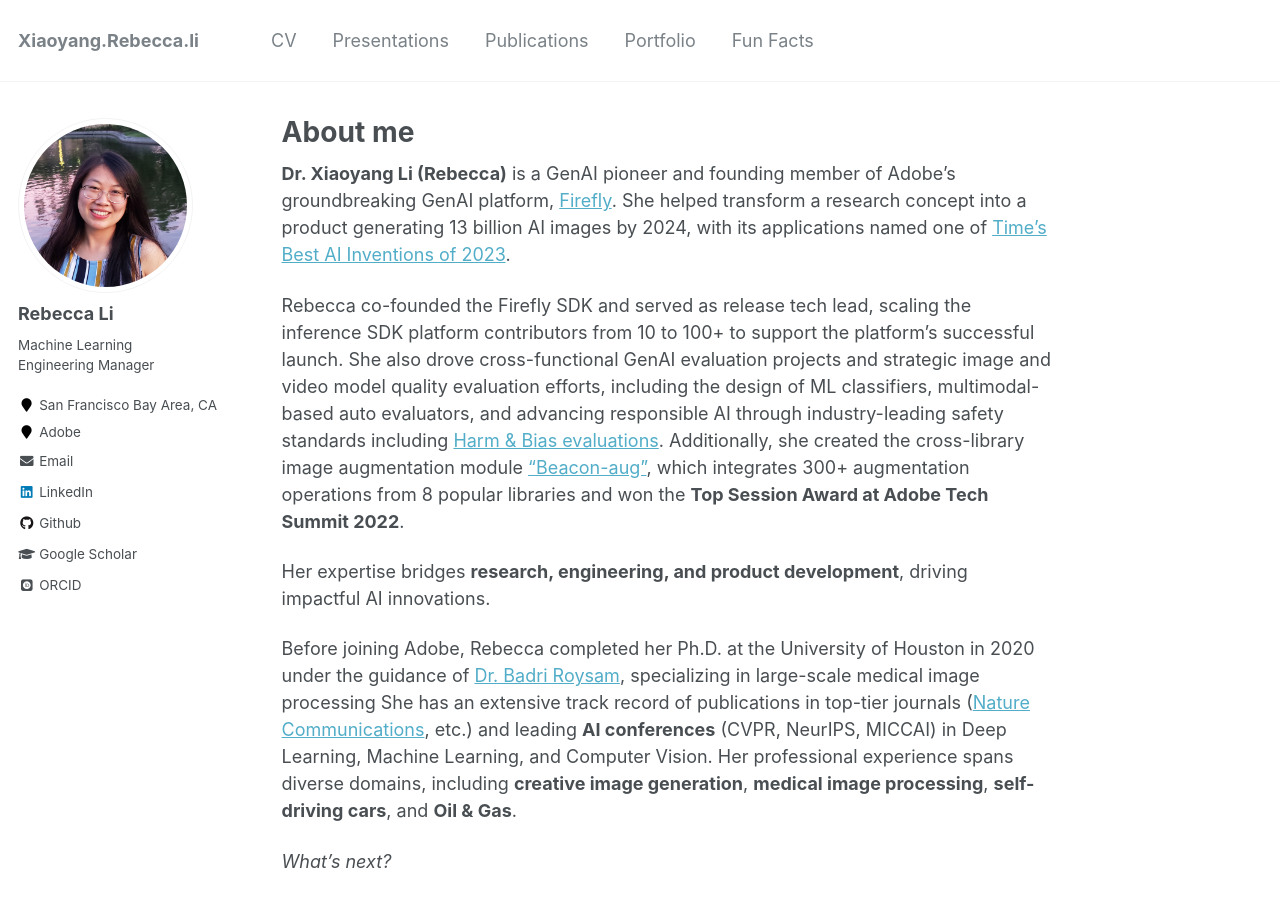
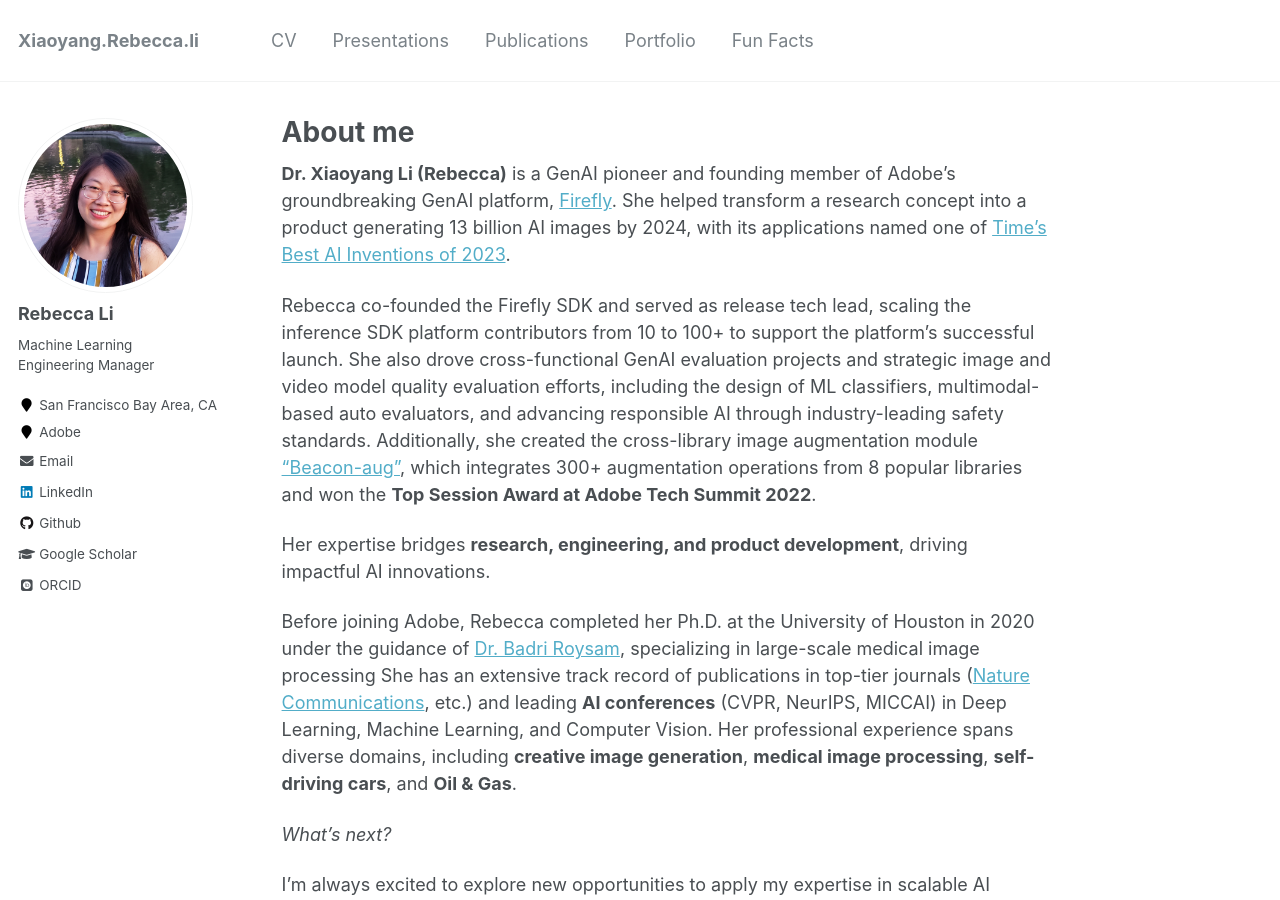
Before and after one commit to Xiaoyang-Rebecca/xiaoyang-rebecca.github.io, a Jekyll site: the page built from _pages/about.md, in a window 1280 px wide and 900 px high. Built offline with Jekyll 4.4.1, drawn with Linux system fonts in a browser that asks for light colours; some web fonts are replaced.

Commit message:
Update about.md

```diff
--- a/_pages/about.md
+++ b/_pages/about.md
@@ -9,7 +9,7 @@
 ---
 **Dr. Xiaoyang Li (Rebecca)** is a GenAI pioneer and founding member of Adobe’s groundbreaking GenAI platform, [Firefly](https://firefly.adobe.com/). She helped transform a research concept into a product generating 13 billion AI images by 2024, with its applications named one of [Time’s Best AI Inventions of 2023](https://time.com/collection/best-inventions-2023/6326984/adobe-photoshop-generative-expand-and-generative-fill/).
 
-Rebecca co-founded the Firefly SDK and served as release tech lead, scaling the inference SDK platform contributors from 10 to 100+ to support the platform's successful launch. She also drove cross-functional GenAI evaluation projects and strategic image and video model quality evaluation efforts, including the design of ML classifiers, multimodal-based auto evaluators, and advancing responsible AI through industry-leading safety standards including [Harm & Bias evaluations](https://embeddedvisionsummit.com/2024/2024/session/harm-and-bias-evaluation-and-solution-for-adobe-firefly-2/?q=/2024/session/harm-and-bias-evaluation-and-solution-for-adobe-firefly-2/&). Additionally, she created the cross-library image augmentation module ["Beacon-aug"](https://adobe-research.github.io/beacon-aug/), which integrates 300+ augmentation operations from 8 popular libraries and won the **Top Session Award at Adobe Tech Summit 2022**.
+Rebecca co-founded the Firefly SDK and served as release tech lead, scaling the inference SDK platform contributors from 10 to 100+ to support the platform's successful launch. She also drove cross-functional GenAI evaluation projects and strategic image and video model quality evaluation efforts, including the design of ML classifiers, multimodal-based auto evaluators, and advancing responsible AI through industry-leading safety standards. Additionally, she created the cross-library image augmentation module ["Beacon-aug"](https://adobe-research.github.io/beacon-aug/), which integrates 300+ augmentation operations from 8 popular libraries and won the **Top Session Award at Adobe Tech Summit 2022**.
 
 Her expertise bridges **research, engineering, and product development**, driving impactful AI innovations.
 
```
